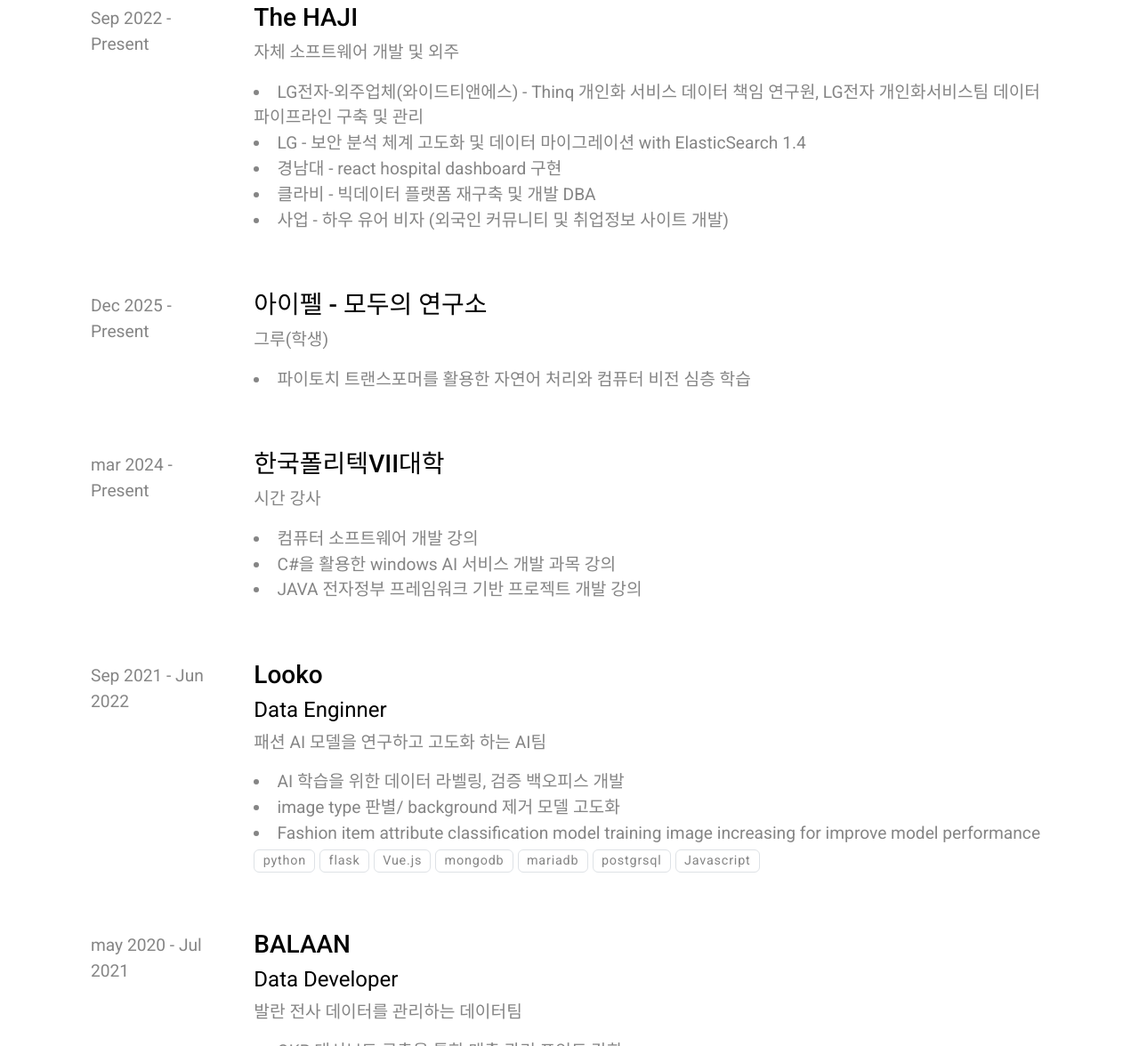
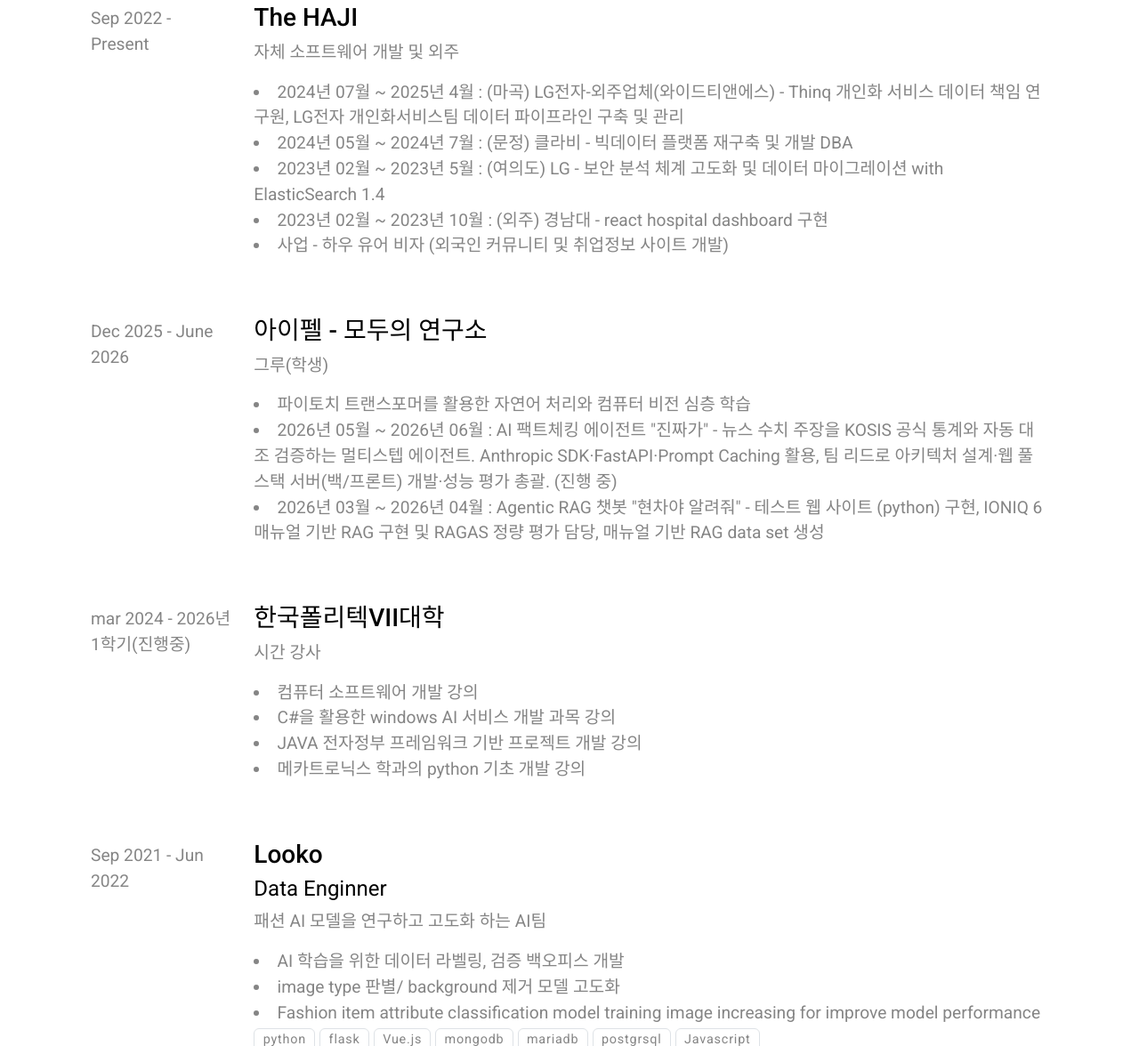
Before and after one commit to haji8-de/cv, a plain HTML site: page index.html in a window 1280 px wide. Shown: the part 1001-2177 px from the top of the page at 89% size. Drawn offline with nearby package versions, Linux system fonts and the light colour scheme.

Commit message:
Deploying to gh-pages from @ haji8-de/cv@edfcab4150bafa96d4e844523d532fb3868d28f7 🚀

```diff
--- a/index.html
+++ b/index.html
@@ -34,7 +34,7 @@
                 </div>
                 <div>
                     <p>
-                        <time datetime="" class="small">Last update: April 3, 2026</time>
+                        <time datetime="" class="small">Last update: June 15, 2026</time>
                     </p>
                     <p>
                         <span class="screen"><a href="or-haji.data-platform-and-machine-learning.pdf"><i class="far fa-file-pdf"></i>Download PDF version</a></span>
@@ -274,10 +274,10 @@
                 <h3 class="fs-4 fw-normal"></h3>
 
                 <div><p>자체 소프트웨어 개발 및 외주</p></div>
-                <li>LG전자-외주업체(와이드티앤에스) - Thinq 개인화 서비스 데이터 책임 연구원, LG전자 개인화서비스팀 데이터 파이프라인 구축 및 관리</li>
-                <li>LG - 보안 분석 체계 고도화 및 데이터 마이그레이션 with ElasticSearch 1.4</li>
-                <li>경남대 - react hospital dashboard 구현</li>
-                <li>클라비 - 빅데이터 플랫폼 재구축 및 개발 DBA</li>
+                <li>2024년 07월 ~ 2025년 4월 : (마곡) LG전자-외주업체(와이드티앤에스) - Thinq 개인화 서비스 데이터 책임 연구원, LG전자 개인화서비스팀 데이터 파이프라인 구축 및 관리</li>
+                <li>2024년 05월 ~ 2024년 7월 : (문정) 클라비 - 빅데이터 플랫폼 재구축 및 개발 DBA</li>
+                <li>2023년 02월 ~ 2023년 5월 : (여의도) LG - 보안 분석 체계 고도화 및 데이터 마이그레이션 with ElasticSearch 1.4</li>
+                <li>2023년 02월 ~ 2023년 10월 : (외주) 경남대 - react hospital dashboard 구현</li>
                 <li>사업 - 하우 유어 비자 (외국인 커뮤니티 및 취업정보 사이트 개발)</li>
 
                 <p>
@@ -287,7 +287,7 @@
         <div class="row d-block d-md-flex mb-5">
 
             <div class="col-md-2 pt-1">
-                Dec 2025 - Present
+                Dec 2025 - June 2026
             </div>
             <div class="col-md-10">
                 <h3>아이펠 - 모두의 연구소</h3>
@@ -295,6 +295,8 @@
 
                 <div><p>그루(학생)</p></div>
                 <li>파이토치 트랜스포머를 활용한 자연어 처리와 컴퓨터 비전 심층 학습</li>
+                <li>2026년 05월 ~ 2026년 06월 : AI 팩트체킹 에이전트 &quot;진짜가&quot; - 뉴스 수치 주장을 KOSIS 공식 통계와 자동 대조 검증하는 멀티스텝 에이전트. Anthropic SDK·FastAPI·Prompt Caching 활용, 팀 리드로 아키텍처 설계·웹 풀스택 서버(백/프론트) 개발·성능 평가 총괄. (진행 중)</li>
+                <li>2026년 03월 ~ 2026년 04월 : Agentic RAG 챗봇 &quot;현차야 알려줘&quot; - 테스트 웹 사이트 (python) 구현, IONIQ 6 매뉴얼 기반 RAG 구현 및 RAGAS 정량 평가 담당, 매뉴얼 기반 RAG data set 생성</li>
 
                 <p>
                 </p>
@@ -303,7 +305,7 @@
         <div class="row d-block d-md-flex mb-5">
 
             <div class="col-md-2 pt-1">
-                mar 2024 - Present
+                mar 2024 - 2026년 1학기(진행중)
             </div>
             <div class="col-md-10">
                 <h3>한국폴리텍VII대학</h3>
@@ -313,6 +315,7 @@
                 <li>컴퓨터 소프트웨어 개발 강의</li>
                 <li>C#을 활용한 windows AI 서비스 개발 과목 강의</li>
                 <li>JAVA 전자정부 프레임워크 기반 프로젝트 개발 강의</li>
+                <li>메카트로닉스 학과의 python 기초 개발 강의</li>
 
                 <p>
                 </p>
```
Also changed, not shown: 1 other file.
